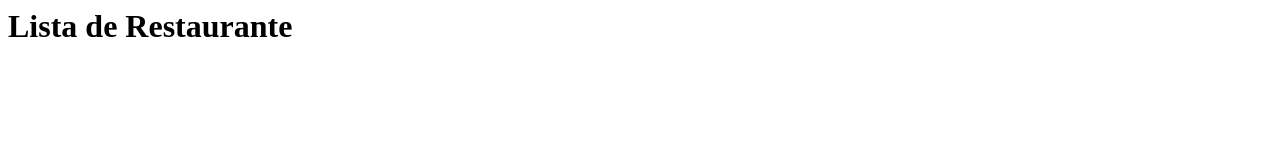
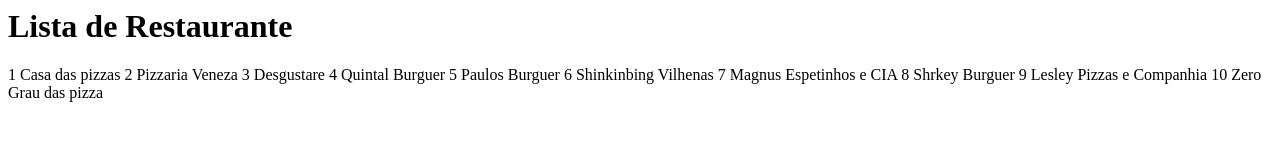
Before and after one commit to mARCOSFREITAS1/projeto1, a plain HTML site: page restaurantes.html in a window 1280 px wide. Drawn offline with Linux system fonts and the light colour scheme.

Commit message:
Update restaurantes.html

```diff
--- a/restaurantes.html
+++ b/restaurantes.html
@@ -3,5 +3,17 @@
   </head>
   <body>
 <h1>Lista de Restaurante</h1>
-  </body>
+
+    <href: https://www.southparkstudios.com.br/seasons/south-park/s6x4l8/temporada-10>1 Casa das pizzas</href>
+      <href: https://www.southparkstudios.com.br/seasons/south-park/s6x4l8/temporada-10>2 Pizzaria Veneza</href>
+        <href: https://www.southparkstudios.com.br/seasons/south-park/s6x4l8/temporada-10>3 Desgustare</href>
+          <href: https://www.southparkstudios.com.br/seasons/south-park/s6x4l8/temporada-10>4 Quintal Burguer</href>
+            <href: https://www.southparkstudios.com.br/seasons/south-park/s6x4l8/temporada-10>5 Paulos Burguer</href>
+              <href: https://www.southparkstudios.com.br/seasons/south-park/s6x4l8/temporada-10>6 Shinkinbing Vilhenas</href>
+                <href: https://www.southparkstudios.com.br/seasons/south-park/s6x4l8/temporada-10>7 Magnus Espetinhos e CIA</href>
+                  <href: https://www.southparkstudios.com.br/seasons/south-park/s6x4l8/temporada-10>8 Shrkey Burguer</href>
+                    <href: https://www.southparkstudios.com.br/seasons/south-park/s6x4l8/temporada-10>9 Lesley Pizzas e Companhia</href>
+                      <href: https://www.southparkstudios.com.br/seasons/south-park/s6x4l8/temporada-10>10 Zero Grau</href>
+
+  </body>das pizza
 </html>
```
